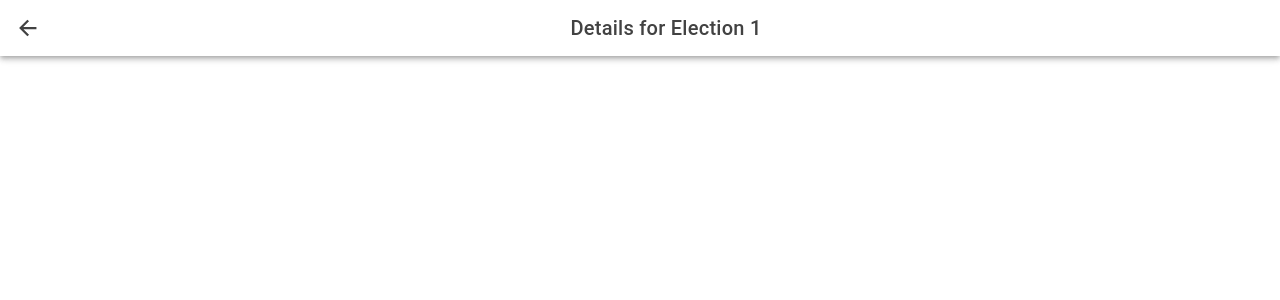
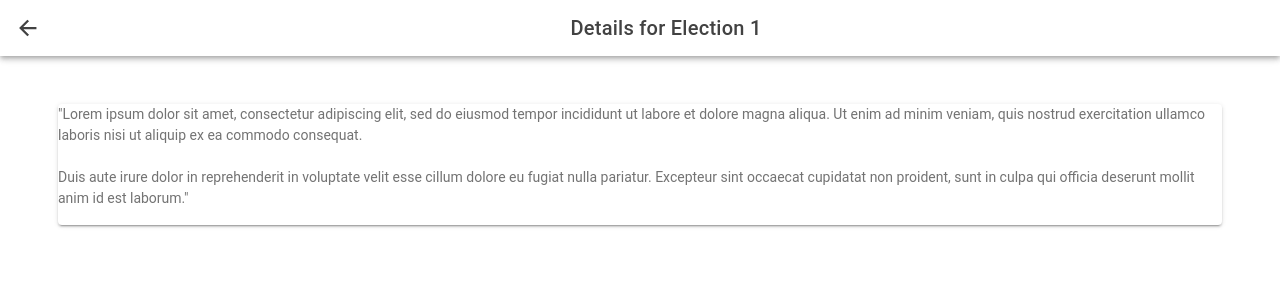
Before and after one commit to PhilipWright96/ElectionReminders, a React (Vite) app: page /electionDetails/1 in a window 1280 px wide. Shown: the top 300 px of the page. Built offline with nearby package versions, Linux system fonts and the light colour scheme.

Commit message:
Add basic details version

```diff
--- a/src/components/ElectionDetailsPage/ElectionDetailsPage.tsx
+++ b/src/components/ElectionDetailsPage/ElectionDetailsPage.tsx
@@ -1,8 +1,6 @@
-import { IonHeader, IonPage, IonTitle, IonToolbar, IonContent, IonBackButton, IonButtons } from '@ionic/react';
+import { IonHeader, IonPage, IonTitle, IonToolbar, IonContent, IonBackButton, IonButtons, IonText, IonCard } from '@ionic/react';
 import React from 'react';
 import { RouteComponentProps } from 'react-router';
-import CountdownCard from '../CountdownCard/CountdownCard';
-import ReminderSetup from '../ReminderSetup/ReminderSetup';
 
 interface ElectionDetailsPageProperties extends RouteComponentProps<{ electionName: string }> { }
 
@@ -21,6 +19,22 @@ const ElectionDetailsPage: React.FC<ElectionDetailsPageProperties> = ({ match })
                 </IonToolbar>
             </IonHeader>
             <IonContent>
+                <div className="m-5">
+                    <IonCard>
+                        <IonText>
+                            <p>"Lorem ipsum dolor sit amet, consectetur adipiscing elit,
+                                sed do eiusmod tempor incididunt ut labore et dolore magna aliqua.
+                                Ut enim ad minim veniam, quis nostrud exercitation ullamco laboris
+                                nisi ut aliquip ex ea commodo consequat.
+                                <br />
+                                <br />
+                                Duis aute irure dolor in
+                                reprehenderit in voluptate velit esse cillum dolore eu fugiat nulla pariatur.
+                                Excepteur sint occaecat cupidatat non proident, sunt in culpa qui officia
+                                deserunt mollit anim id est laborum." </p>
+                        </IonText>
+                    </IonCard>
+                </div>
             </IonContent>
         </IonPage >
     );
```
